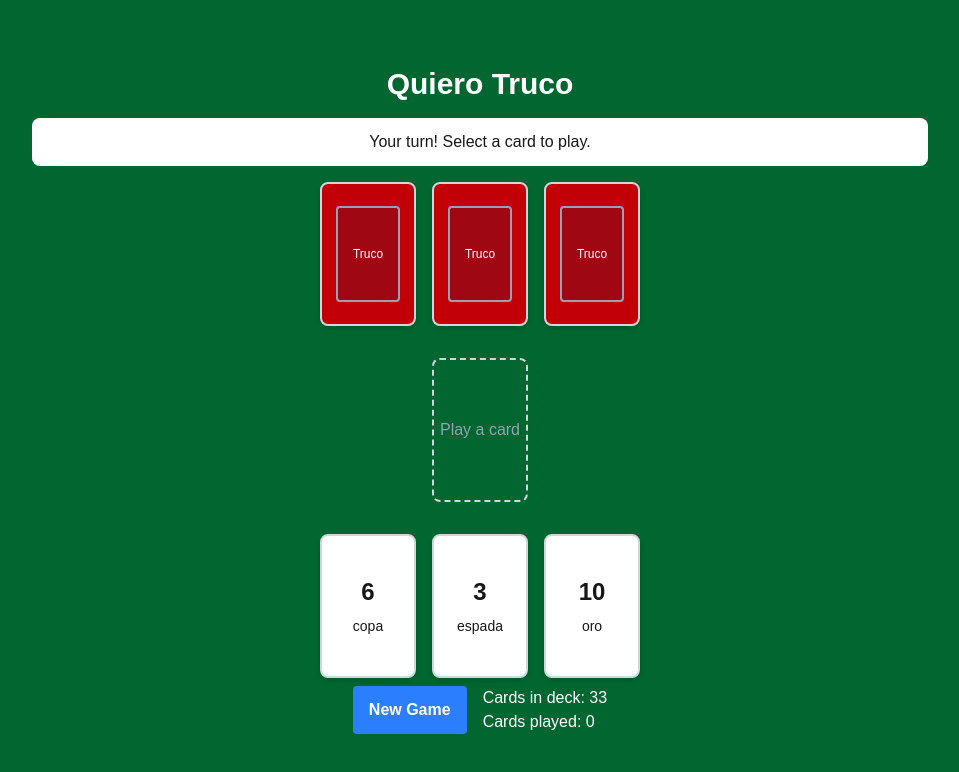
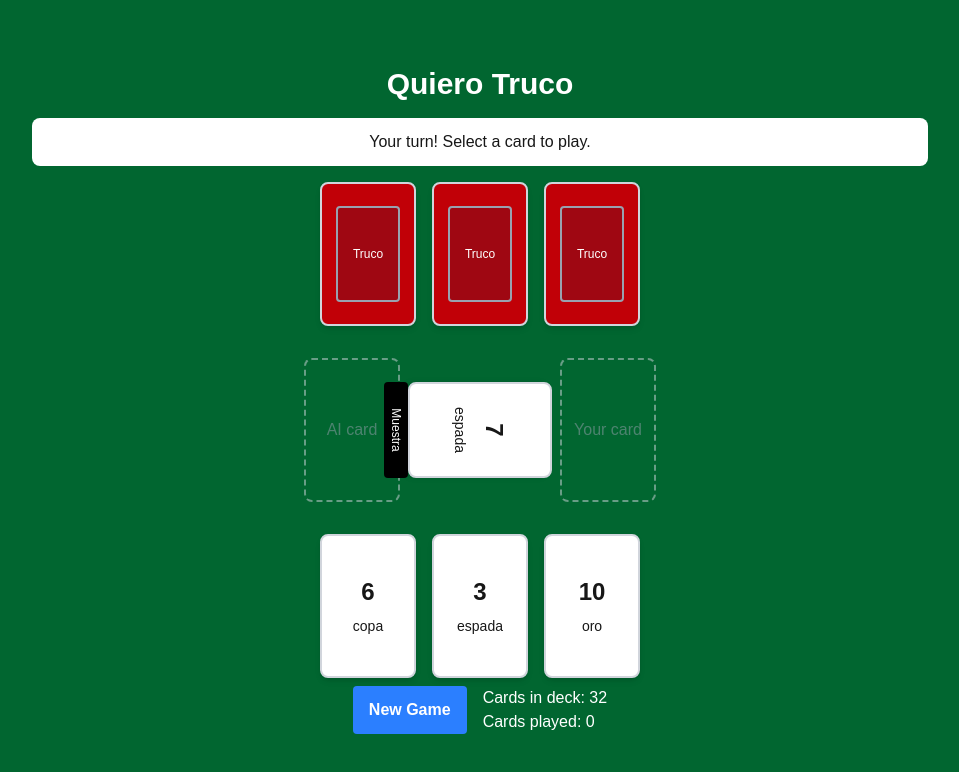
Before and after one commit to jmbejar/quiero-truco, a Next.js app: page / in a window 1280 px wide. Shown: the top 772 px of the page, without its empty margins (160-1119 px from the left). Built offline with nearby package versions, Linux system fonts and the light colour scheme.

Commit message:
Update UI to include muestra card and separate played card areas

```diff
--- a/app/components/GameBoard.tsx
+++ b/app/components/GameBoard.tsx
@@ -5,6 +5,8 @@ interface GameBoardProps {
   topCards: CardProps[];
   bottomCards: CardProps[];
   middleCard: CardProps;
+  playerPlayedCard?: CardProps | null;
+  aiPlayedCard?: CardProps | null;
   onPlayerCardSelect?: (index: number) => void;
 }
 
@@ -12,6 +14,8 @@ const GameBoard: React.FC<GameBoardProps> = ({
   topCards,
   bottomCards,
   middleCard,
+  playerPlayedCard,
+  aiPlayedCard,
   onPlayerCardSelect
 }) => {
   return (
@@ -23,16 +27,41 @@ const GameBoard: React.FC<GameBoardProps> = ({
         ))}
       </div>
 
-      {/* Middle card */}
-      <div className="flex justify-center my-8">
-        {middleCard.number > 0 && (
-          <Card number={middleCard.number} palo={middleCard.palo} />
-        )}
-        {middleCard.number === 0 && (
-          <div className="w-24 h-36 border-2 border-dashed border-gray-300 rounded-lg flex items-center justify-center">
-            <span className="text-gray-400">Play a card</span>
-          </div>
-        )}
+      {/* Middle area with muestra and played cards */}
+      <div className="flex justify-center items-center my-8 w-full">
+        {/* AI played card */}
+        <div className="flex-1 flex justify-end mr-4">
+          {aiPlayedCard ? (
+            <Card number={aiPlayedCard.number} palo={aiPlayedCard.palo} />
+          ) : (
+            <div className="w-24 h-36 border-2 border-dashed border-gray-300 rounded-lg flex items-center justify-center opacity-50">
+              <span className="text-gray-400">AI card</span>
+            </div>
+          )}
+        </div>
+
+        {/* Muestra card (in the center) */}
+        <div className="mx-4 transform rotate-90">
+          {middleCard.number > 0 && (
+            <div className="relative">
+              <Card number={middleCard.number} palo={middleCard.palo} />
+              <div className="absolute -bottom-6 left-0 right-0 text-center text-white text-xs bg-black bg-opacity-50 py-1 rounded">
+                Muestra
+              </div>
+            </div>
+          )}
+        </div>
+
+        {/* Player played card */}
+        <div className="flex-1 flex justify-start ml-4">
+          {playerPlayedCard ? (
+            <Card number={playerPlayedCard.number} palo={playerPlayedCard.palo} />
+          ) : (
+            <div className="w-24 h-36 border-2 border-dashed border-gray-300 rounded-lg flex items-center justify-center opacity-50">
+              <span className="text-gray-400">Your card</span>
+            </div>
+          )}
+        </div>
       </div>
 
       {/* Bottom row of cards (player) - clickable */}
--- a/app/page.tsx
+++ b/app/page.tsx
@@ -10,7 +10,9 @@ export default function Home() {
   const [gameState, setGameState] = useState<{
     topCards: CardProps[];
     bottomCards: CardProps[];
-    middleCard: CardProps | null;
+    muestraCard: CardProps;
+    playerPlayedCard: CardProps | null;
+    aiPlayedCard: CardProps | null;
     deck: CardProps[];
     playedCards: CardProps[];
     gamePhase: 'initial' | 'playerTurn' | 'aiTurn' | 'roundEnd';
@@ -19,7 +21,9 @@ export default function Home() {
   }>({
     topCards: [],
     bottomCards: [],
-    middleCard: null,
+    muestraCard: { number: 0, palo: 'oro' },
+    playerPlayedCard: null,
+    aiPlayedCard: null,
     deck: [],
     playedCards: [],
     gamePhase: 'initial',
@@ -34,7 +38,7 @@ export default function Home() {
 
   // AI turn logic
   useEffect(() => {
-    if (gameState.gamePhase === 'aiTurn') {
+    if (gameState.gamePhase === 'aiTurn' && !gameState.aiThinking) {
       handleAITurn();
     }
   }, [gameState.gamePhase, gameState.aiThinking]);
@@ -43,10 +47,17 @@ export default function Home() {
     const fullDeck = createDeck();
     const { topCards, bottomCards, remainingDeck } = dealCards(fullDeck);
 
+    // Get a random card from the remaining deck as the muestra
+    const muestraIndex = Math.floor(Math.random() * remainingDeck.length);
+    const muestraCard = remainingDeck[muestraIndex];
+    remainingDeck.splice(muestraIndex, 1);
+
     setGameState({
       topCards,
       bottomCards,
-      middleCard: null,
+      muestraCard,
+      playerPlayedCard: null,
+      aiPlayedCard: null,
       deck: remainingDeck,
       playedCards: [],
       gamePhase: 'playerTurn',
@@ -66,7 +77,7 @@ export default function Home() {
     setGameState(prev => ({
       ...prev,
       bottomCards: updatedBottomCards,
-      middleCard: selectedCard,
+      playerPlayedCard: selectedCard,
       playedCards: [...prev.playedCards, selectedCard],
       gamePhase: 'aiTurn',
       message: 'AI is thinking...',
@@ -81,14 +92,14 @@ export default function Home() {
       console.log('Calling getAIDecision with:', {
         bottomCards: gameState.bottomCards,
         topCards: gameState.topCards,
-        middleCard: gameState.middleCard || { number: 0, palo: 'oro' },
+        muestraCard: gameState.muestraCard,
         gamePhase: gameState.gamePhase
       });
 
       const aiDecision = await getAIDecision(
         gameState.bottomCards,
         gameState.topCards,
-        gameState.middleCard || { number: 0, palo: 'oro' },
+        gameState.muestraCard,
         gameState.gamePhase
       );
 
@@ -108,7 +119,7 @@ export default function Home() {
         setGameState(prev => ({
           ...prev,
           topCards: updatedTopCards,
-          middleCard: selectedCard,
+          aiPlayedCard: selectedCard,
           playedCards: [...prev.playedCards, selectedCard],
           gamePhase: 'playerTurn',
           message: `AI played a card. ${aiDecision.explanation}. Your turn!`,
@@ -135,7 +146,7 @@ export default function Home() {
       setGameState(prev => ({
         ...prev,
         topCards: updatedTopCards,
-        middleCard: selectedCard,
+        aiPlayedCard: selectedCard,
         playedCards: [...prev.playedCards, selectedCard],
         gamePhase: 'playerTurn',
         message: 'AI played a card. Your turn!',
@@ -152,6 +163,17 @@ export default function Home() {
     }));
   };
 
+  const clearPlayedCards = () => {
+    if (gameState.playerPlayedCard && gameState.aiPlayedCard) {
+      setGameState(prev => ({
+        ...prev,
+        playerPlayedCard: null,
+        aiPlayedCard: null,
+        message: 'Your turn! Select a card to play.'
+      }));
+    }
+  };
+
   return (
     <div className="flex flex-col items-center justify-center min-h-screen bg-green-800 p-4">
       <h1 className="text-3xl font-bold text-white mb-4">Quiero Truco</h1>
@@ -164,7 +186,9 @@ export default function Home() {
         <GameBoard
           topCards={gameState.topCards}
           bottomCards={gameState.bottomCards}
-          middleCard={gameState.middleCard || { number: 0, palo: 'oro' }}
+          middleCard={gameState.muestraCard}
+          playerPlayedCard={gameState.playerPlayedCard}
+          aiPlayedCard={gameState.aiPlayedCard}
           onPlayerCardSelect={handlePlayerCardSelect}
         />
       </div>
@@ -176,6 +200,14 @@ export default function Home() {
         >
           New Game
         </button>
+        {gameState.playerPlayedCard && gameState.aiPlayedCard && (
+          <button
+            onClick={clearPlayedCards}
+            className="bg-green-500 hover:bg-green-700 text-white font-bold py-2 px-4 rounded"
+          >
+            Next Hand
+          </button>
+        )}
         <div className="text-white">
           <p>Cards in deck: {gameState.deck.length}</p>
           <p>Cards played: {gameState.playedCards.length}</p>
```
